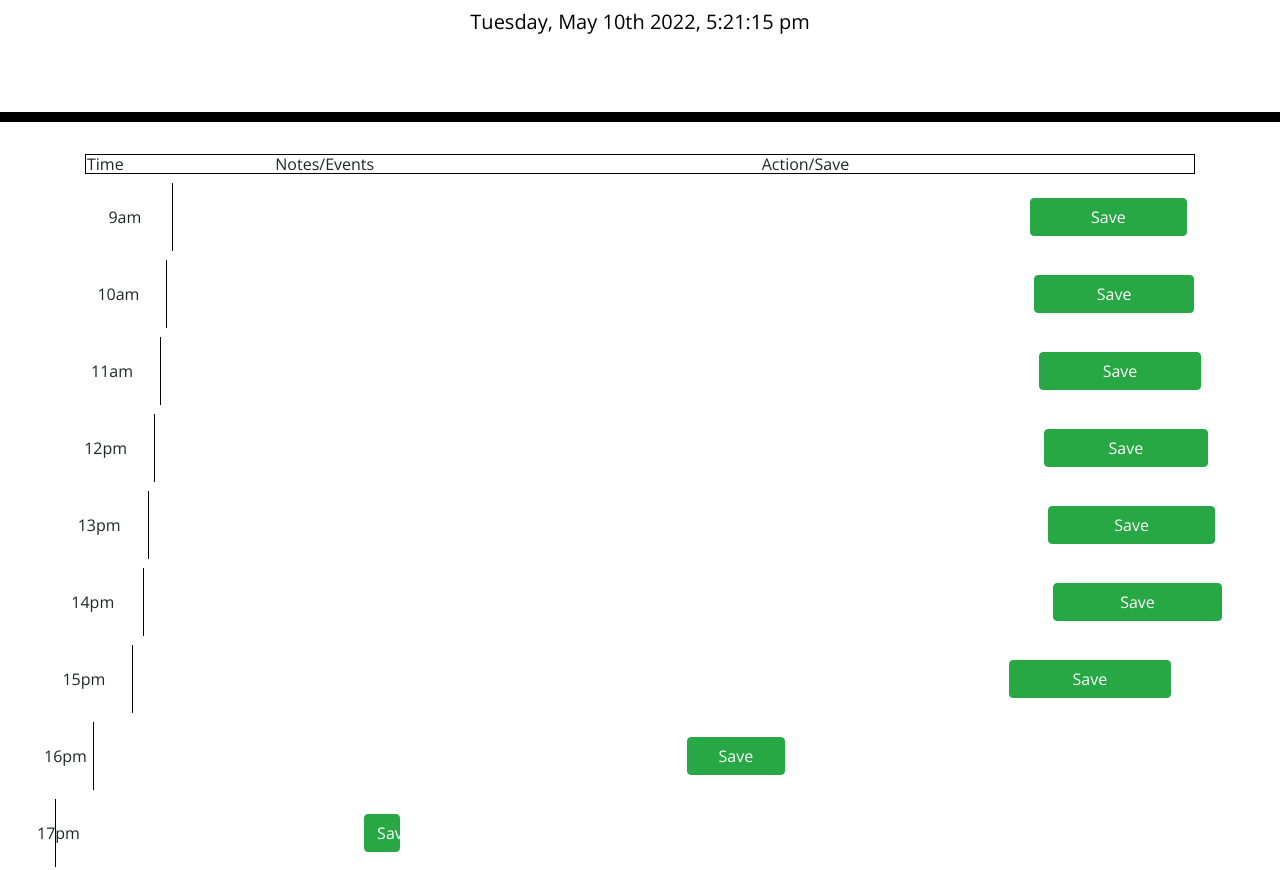
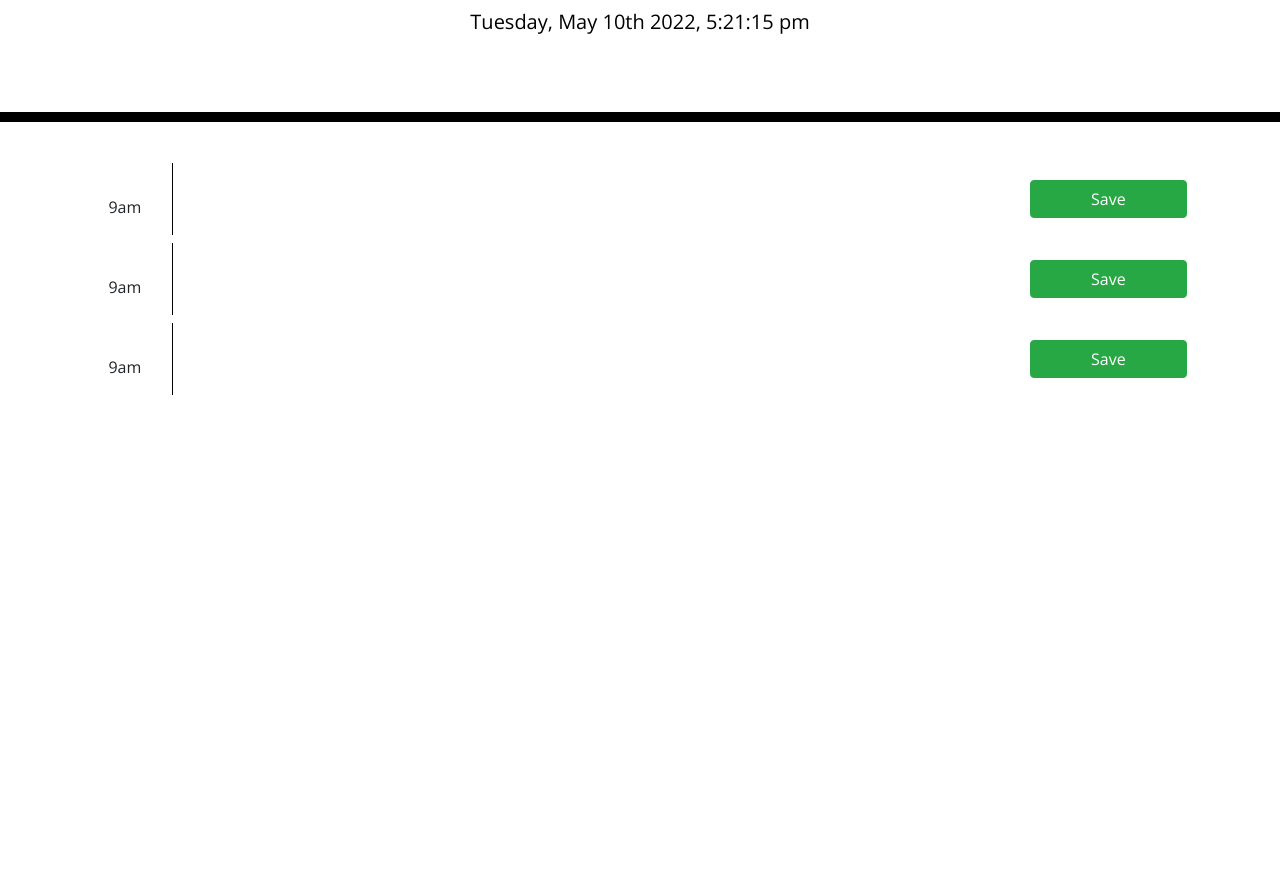
Before and after one commit to Saleha22/Day-Planner, a plain HTML site: page index.html in a window 1280 px wide. Shown: the part 182-1052 px from the top of the page. After the commit the page ends 800 px from the top, so only its background shows below. Drawn offline with nearby package versions, Linux system fonts and the light colour scheme.

Commit message:
added main js stuff

```diff
--- a/index.html
+++ b/index.html
@@ -29,106 +29,56 @@
       <p id="currentDay" class="lead"></p>
     </header>
     <div class="container">
-      <!-- Timeblocks go here -->
-      <table>
-        <tr>
-          <td>Time</td>
-          <td>Notes/Events</td>
-          <td>Action/Save</td>
-        </tr>
-
-        <table border="1" width="200" height="200"cellspacing="20">
-
+      <div class="row p-2">
+        <!-- div for the text: 9am -->
+        <div
+          class="col-md-1 col-sm-12 text-center my-1 d-flex flex-column justify-content-center"
+        >
+          9am
+        </div>
+        <!-- a div for where you write your text -->
+        <textarea class="col-md-9 col-sm-12" rows="3"></textarea>
+        <!-- a button to press save -->
+        <div
+          class="col-md-2 col-sm-12 text-center my-1 d-flex flex-column justify-content-center"
+        >
+          <button type="button" class="btn btn-success">Save</button>
+        </div>
+      </div>
 
       <div class="row p-2">
         <!-- div for the text: 9am -->
-      <div class="col-md-1 col-sm-12 text-center my-1 d-flex flex-column justify-content-center">9am</div>
+        <div
+          class="col-md-1 col-sm-12 text-center my-1 d-flex flex-column justify-content-center"
+        >
+          9am
+        </div>
         <!-- a div for where you write your text -->
         <textarea class="col-md-9 col-sm-12" rows="3"></textarea>
         <!-- a button to press save -->
-      <div class="col-md-2 col-sm-12 text-center my-1 d-flex flex-column justify-content-center">
+        <div
+          class="col-md-2 col-sm-12 text-center my-1 d-flex flex-column justify-content-center"
+        >
           <button type="button" class="btn btn-success">Save</button>
+        </div>
       </div>
 
       <div class="row p-2">
-        <!-- div for the text: 10am -->
-        <div class="col-md-1 col-sm-12 text-center my-1 d-flex flex-column justify-content-center">10am</div>
+        <!-- div for the text: 9am -->
+        <div
+          class="col-md-1 col-sm-12 text-center my-1 d-flex flex-column justify-content-center"
+        >
+          9am
+        </div>
         <!-- a div for where you write your text -->
         <textarea class="col-md-9 col-sm-12" rows="3"></textarea>
         <!-- a button to press save -->
-        <div class="col-md-2 col-sm-12 text-center my-1 d-flex flex-column justify-content-center">
+        <div
+          class="col-md-2 col-sm-12 text-center my-1 d-flex flex-column justify-content-center"
+        >
           <button type="button" class="btn btn-success">Save</button>
         </div>
-
-      <div class="row p-2">
-          <!-- div for the text: 11am -->
-          <div class="col-md-1 col-sm-12 text-center my-1 d-flex flex-column justify-content-center">11am</div>
-          <!-- a div for where you write your text -->
-          <textarea class="col-md-9 col-sm-12" rows="3"></textarea>
-          <!-- a button to press save -->
-          <div class="col-md-2 col-sm-12 text-center my-1 d-flex flex-column justify-content-center">
-            <button type="button" class="btn btn-success">Save</button>
       </div>
-
-        <div class="row p-2">
-            <!-- div for the text: 12pm -->
-            <div class="col-md-1 col-sm-12 text-center my-1 d-flex flex-column justify-content-center">12pm</div>
-            <!-- a div for where you write your text -->
-            <textarea class="col-md-9 col-sm-12" rows="3"></textarea>
-            <!-- a button to press save -->
-            <div class="col-md-2 col-sm-12 text-center my-1 d-flex flex-column justify-content-center">
-              <button type="button" class="btn btn-success">Save</button>
-            </div>
-
-        <div class="row p-2">
-              <!-- div for the text: 13pm -->
-              <div class="col-md-1 col-sm-12 text-center my-1 d-flex flex-column justify-content-center">13pm</div>
-              <!-- a div for where you write your text -->
-              <textarea class="col-md-9 col-sm-12" rows="3"></textarea>
-              <!-- a button to press save -->
-              <div class="col-md-2 col-sm-12 text-center my-1 d-flex flex-column justify-content-center">
-                <button type="button" class="btn btn-success">Save</button>
-              </div>
-
-
-      <div class="row p-2">
-                <!-- div for the text: 14pm -->
-                <div class="col-md-1 col-sm-12 text-center my-1 d-flex flex-column justify-content-center">14pm</div>
-                <!-- a div for where you write your text -->
-                <textarea class="col-md-9 col-sm-12" rows="3"></textarea>
-                <!-- a button to press save -->
-                <div class="col-md-2 col-sm-12 text-center my-1 d-flex flex-column justify-content-center">
-                  <button type="button" class="btn btn-success">Save</button>
-                </div>
-
-      <div class="row p-2">
-                  <!-- div for the text: 15pm -->
-                  <div class="col-md-1 col-sm-12 text-center my-1 d-flex flex-column justify-content-center">15pm</div>
-                  <!-- a div for where you write your text -->
-                  <textarea class="col-md-9 col-sm-12" rows="3"></textarea>
-                  <!-- a button to press save -->
-                  <div class="col-md-2 col-sm-12 text-center my-1 d-flex flex-column justify-content-center">
-                    <button type="button" class="btn btn-success">Save</button>
-                  </div>
-
-      <div class="row p-2">
-                    <!-- div for the text: 16pm -->
-                    <div class="col-md-1 col-sm-12 text-center my-1 d-flex flex-column justify-content-center">16pm</div>
-                    <!-- a div for where you write your text -->
-                    <textarea class="col-md-9 col-sm-12" rows="3"></textarea>
-                    <!-- a button to press save -->
-                    <div class="col-md-2 col-sm-12 text-center my-1 d-flex flex-column justify-content-center">
-                      <button type="button" class="btn btn-success">Save</button>
-                    </div>
-
-      <div class="row p-2">
-                      <!-- div for the text: 17pm -->
-                      <div class="col-md-1 col-sm-12 text-center my-1 d-flex flex-column justify-content-center">17pm</div>
-                      <!-- a div for where you write your text -->
-                      <textarea class="col-md-9 col-sm-12" rows="3"></textarea>
-                      <!-- a button to press save -->
-                      <div class="col-md-2 col-sm-12 text-center my-1 d-flex flex-column justify-content-center">
-                        <button type="button" class="btn btn-success">Save</button>
     </div>
 
     <script src="https://cdnjs.cloudflare.com/ajax/libs/jquery/3.2.1/jquery.min.js"></script>
--- a/main.js
+++ b/main.js
@@ -1,17 +1,16 @@
-$(document).ready(function () {
-  // on page load
+const onReady = () => {
+  // render time
   $("#currentDay").html(moment().format("dddd, MMMM Do YYYY, h:mm:ss a"));
-  hourlyBlock();
-});
 
-const hourlyBlock = () => {
-  alert("loadHourlyblock");
+  // render timeblocks
 };
 
-const renderTimeBlock = (workingHour) => {
-  console.log(workingHour);
+const renderTimeBlocks = () => {
+  const renderTimeBlock = (workingHour) => {
+    console.log(workingHour);
+  };
+  workingHours.forEach(renderTimeBlock);
 };
-workingHours.forEach(renderTimeBlock);
 
 const getClassName = (workingHour) => {
   const currentHour = moment().hour();
@@ -48,3 +47,5 @@ const writeToLocalStorage = (key, value) => {
   // set stringified value to LS for key name
   localStorage.setItem(key, stringifiedValue);
 };
+
+$(document).ready(onReady);
```
Lines whose indentation alone changed are shown as unchanged.
